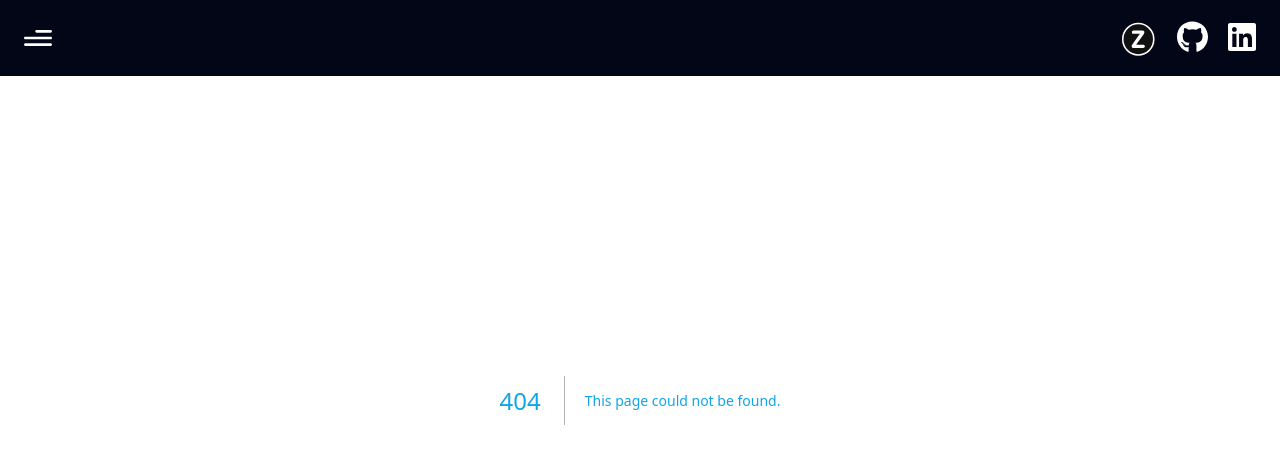
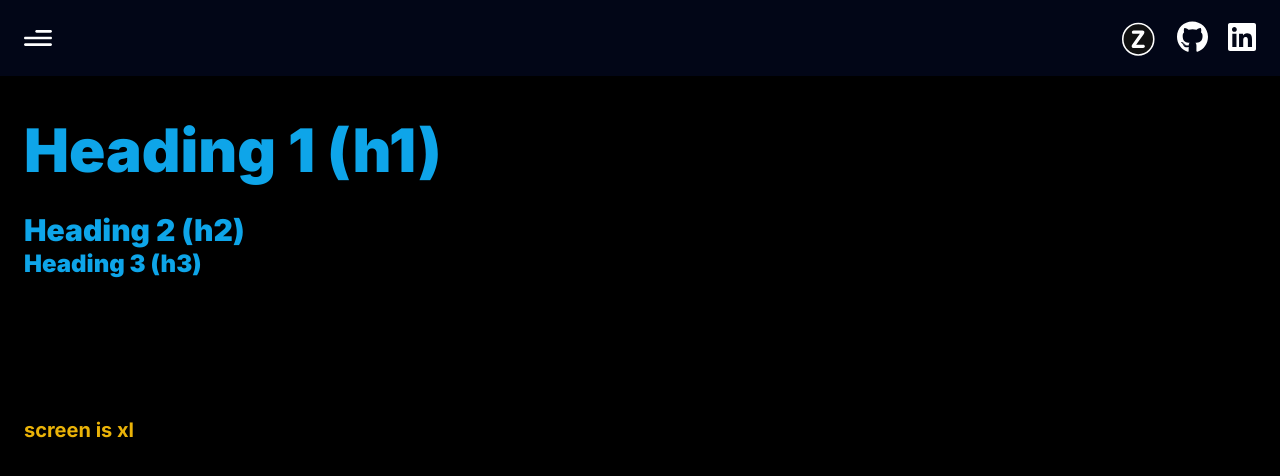
Before and after one commit to veryoddthomas/about, a Next.js app: page /developer in a window 1280 px wide. Before the commit this address had no page. Shown: the top 476 px of the page. Built offline with nearby package versions, Linux system fonts and the light colour scheme; a web font is replaced by a local one.

Commit message:
Save formatting changes while planning refactor

```diff
--- a/app/components/Hero.jsx
+++ b/app/components/Hero.jsx
@@ -8,10 +8,10 @@ const Hero = () => {
     <section className={`relative w-full h-screen mx-auto`}>
       <div className={'page-setup'}>
         <div>
-          <h1 className='text-4xl mt-2'> Welcome! </h1>
+          <h1 className='text-5xl lg:text-8xl mt-2'> Welcome! </h1>
           <br />
           <br />
-          <div className='font-medium text-primary text-lg mt-6'>
+          <div className='font-medium text-primary text-xl lg:text-3xl mt-6'>
             <div className="flex gap-6 mt-8 lg:mt-16 mt-">
 
               <span>My name is <span className='emphasized-2'>Tom Zakrajsek</span>.
@@ -42,7 +42,7 @@ const Hero = () => {
         </div>
       </div>
 
-      {/* <div className='absolute xs:bottom-16 bottom-24 w-full flex justify-center items-center'>
+      {/* <div className='absolute bottom-24 w-full flex justify-center items-center'>
         <a href='#about'>
           <div className='w-[35px] h-[64px] rounded-3xl border-4 border-secondary-light flex justify-center items-start p-2'>
             <motion.div
--- a/app/components/IconCard.jsx
+++ b/app/components/IconCard.jsx
@@ -25,10 +25,9 @@ const IconCard = ({ index, title, icon, url }) => (
 
                 <br />
             </div>
-            <div>
-                <h3 className='text-primary-light text-[16px] text-center'>
-                    {title}
-                </h3>
+            {/* <div className='text-primary-light text-base text-center leading-tight'> */}
+            <div className='text-center leading-tight'>
+                {title}
             </div>
         </a>
     </motion.div>
--- /dev/null
+++ b/app/developer/page.js
@@ -0,0 +1,24 @@
+export default function Developer() {
+    return (
+        <main className="bg-primary-dark">
+            <div className='page-setup'>
+
+                <h1>Heading 1 (h1)</h1>
+                <h2>Heading 2 (h2)</h2>
+                <h3>Heading 3 (h3)</h3>
+
+                <div className='text-yellow-500 mt-6 font-bold text-xl'>
+                    <div className='invisible xs:max-sm:visible'>screen is xs</div>
+                    <div className='invisible sm:max-md:visible'>screen is sm</div>
+                    <div className='invisible md:max-lg:visible'>screen is md</div>
+                    <div className='invisible lg:max-xl:visible'>screen is lg</div>
+                    <div className='invisible xl:max-2xl:visible'>screen is xl</div>
+                    <div className='invisible 2xl:visible'>screen is 2xl</div>
+                </div>
+                {/* The following pads below the last entry so that following
+            the link will place the anchor at the top of the screen */}
+                <div className='min-h-screen flex flex-grow' />
+            </div>
+        </main >
+    );
+}
--- a/app/globals.css
+++ b/app/globals.css
@@ -24,7 +24,7 @@
 
   .page-setup {
     /* @apply bg-primary-dark  */
-    @apply absolute inset-0 top-[120px]  max-w-7xl mx-auto sm:px-16 px-6
+    @apply absolute inset-0 top-[120px]  max-w-7xl mx-auto px-6
   }
 
   .page-title {
@@ -55,11 +55,17 @@
     @apply mt-6
   }
   h1 {
-    @apply text-secondary-light font-black md:text-[60px] sm:text-[50px] xs:text-[40px] text-[30px]
+    /* @apply text-secondary-light font-black md:text-[60px] sm:text-[50px] xs:text-[40px] text-[30px] */
+    @apply text-secondary-light font-black text-4xl lg:text-6xl
   }
 
   h2 {
-    @apply text-secondary-light font-black md:text-[40px] sm:text-[35px] xs:text-[30px] text-[20px] mt-8
+    /* @apply text-secondary-light font-black md:text-[40px] sm:text-[35px] xs:text-[30px] text-[20px] mt-8 */
+    @apply text-secondary-light font-black text-3xl mt-8
+  }
+
+  h3 {
+    @apply text-secondary-light font-black text-2xl
   }
 }
 
--- a/app/layout.jsx
+++ b/app/layout.jsx
@@ -12,7 +12,7 @@ export const metadata = {
 export default function RootLayout({ children }) {
   return (
     <html lang="en">
-      <body className={inter.className} antialiased >
+      <body className={`${inter.className} antialiased`} >
         <Navbar />
         {children}
       </body>
--- a/tailwind.config.js
+++ b/tailwind.config.js
@@ -82,7 +82,7 @@ module.exports = {
         }
       },
       screens: {
-        xs: "450px",
+        xs: "300px",
       },
       backgroundImage: {
         "hero-pattern": "url('/images/herobg2b.png')",
```
Also changed, not shown: 1 other file (tests, documents, lock files or other folders).
